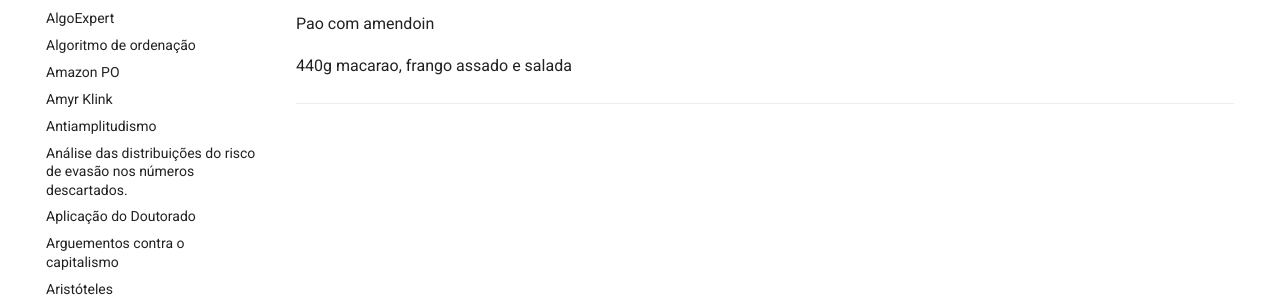
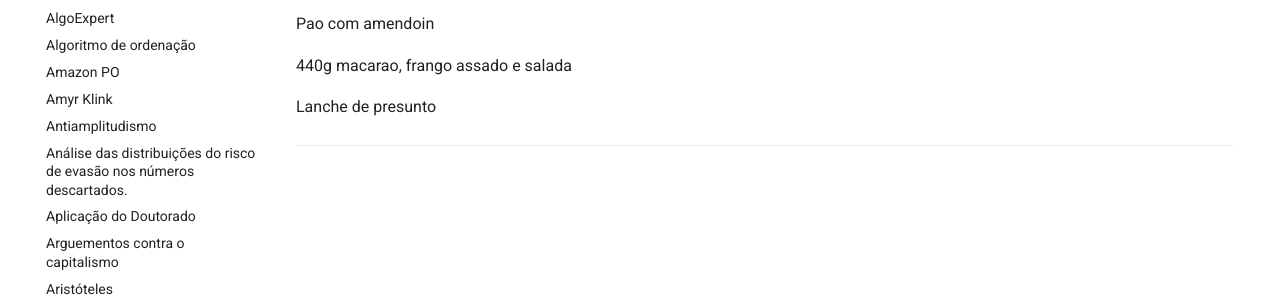
Before and after one commit to guilhermeprokisch/guilherme, an MkDocs documentation site: the page built from docs/cardapio.md, in a window 1280 px wide. Shown: the part 335-632 px from the top of the page. Built offline with MkDocs 1.6.1 and Material for MkDocs 9.7.7, drawn with Linux system fonts in a browser that asks for light colours; comment, search, counter and statistics services are not loaded.

```diff
--- a/docs/cardapio.md
+++ b/docs/cardapio.md
@@ -17,4 +17,7 @@ Pao com amendoin
 
 440g macarao, frango assado e salada
 
+
+Lanche de presunto
+
 -------------------------------------------------------------------------------
```
